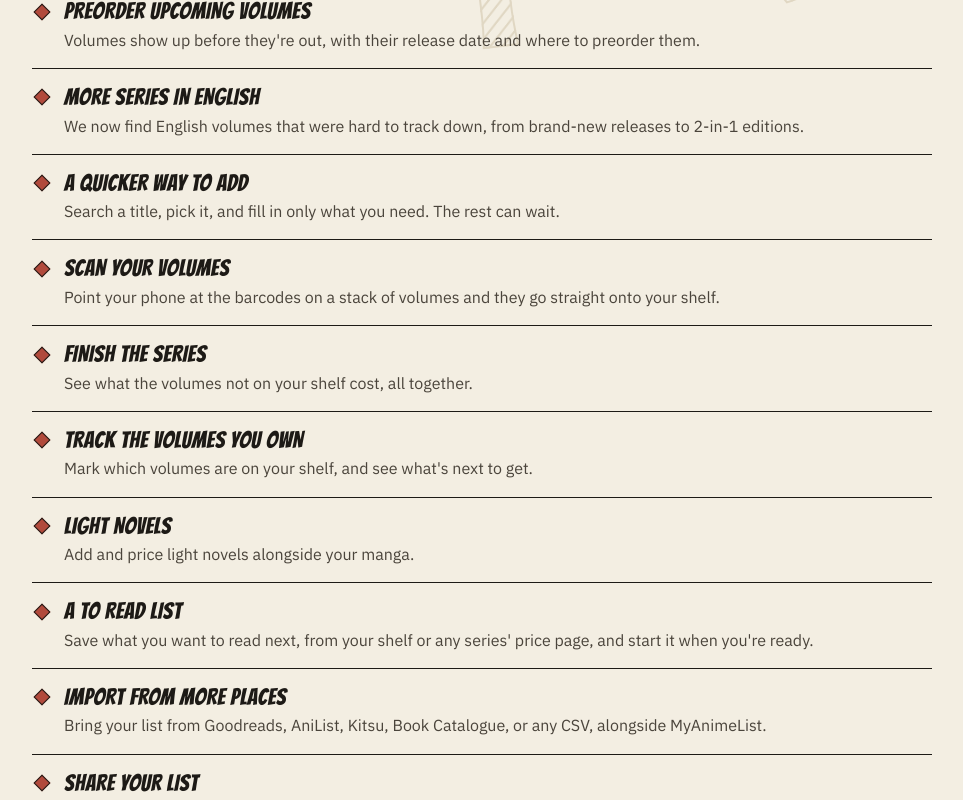
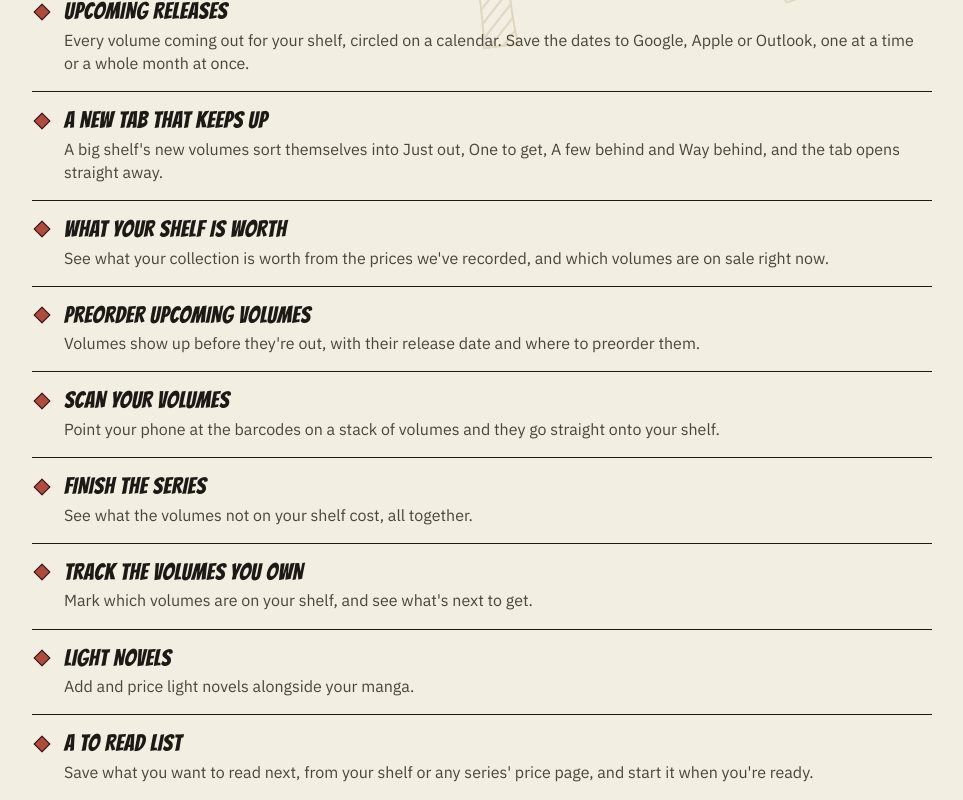
Before and after one commit to Shriyashzzz/mangaTracker, a React (Vite) app in the folder client/: page /updates in a window 1280 px wide. Shown: the part 520-1320 px from the top of the page, without its empty margins (158-1121 px from the left). Built offline with nearby package versions, Linux system fonts and the light colour scheme; no server answers; a web font is replaced by a local one.

Commit message:
feat(updates): announce Upcoming Releases, the sorted New tab and shelf worth
The three lead the updates page and the margin note; four smaller older
items (more series in English, the quicker add, sharing and the tour)
make room.

```diff
--- a/client/src/components/whatsNew/WhatsNew.tsx
+++ b/client/src/components/whatsNew/WhatsNew.tsx
@@ -11,16 +11,16 @@ import TakeTourButton from "../tour/TakeTourButton";
 // the newest big ones only; the rest are on /updates
 const ITEMS = [
   {
-    name: "Preorder upcoming volumes",
-    body: "See what's coming, when, and where to preorder it.",
+    name: "Upcoming Releases",
+    body: "What's coming for your shelf, and the dates saved to your calendar.",
   },
   {
-    name: "Scan your volumes",
-    body: "Add a whole stack from their barcodes, with your phone.",
+    name: "A New tab that keeps up",
+    body: "New volumes sorted by how far behind you are, open straight away.",
   },
   {
-    name: "Finish the series",
-    body: "What the volumes not on your shelf cost, all together.",
+    name: "What your shelf is worth",
+    body: "Your collection's value, and what's on sale right now.",
   },
 ];
 
--- a/client/src/pages/Updates/Updates.tsx
+++ b/client/src/pages/Updates/Updates.tsx
@@ -9,16 +9,20 @@ import { updatesStyles as styles } from "./styles";
 // the big features only, a line each. Add new ones here when they ship
 const UPDATES = [
   {
+    name: "Upcoming Releases",
+    body: "Every volume coming out for your shelf, circled on a calendar. Save the dates to Google, Apple or Outlook, one at a time or a whole month at once.",
+  },
+  {
+    name: "A New tab that keeps up",
+    body: "A big shelf's new volumes sort themselves into Just out, One to get, A few behind and Way behind, and the tab opens straight away.",
+  },
+  {
+    name: "What your shelf is worth",
+    body: "See what your collection is worth from the prices we've recorded, and which volumes are on sale right now.",
+  },
+  {
     name: "Preorder upcoming volumes",
     body: "Volumes show up before they're out, with their release date and where to preorder them.",
-  },
-  {
-    name: "More series in English",
-    body: "We now find English volumes that were hard to track down, from brand-new releases to 2-in-1 editions.",
-  },
-  {
-    name: "A quicker way to add",
-    body: "Search a title, pick it, and fill in only what you need. The rest can wait.",
   },
   {
     name: "Scan your volumes",
@@ -43,14 +47,6 @@ const UPDATES = [
   {
     name: "Import from more places",
     body: "Bring your list from Goodreads, AniList, Kitsu, Book Catalogue, or any CSV, alongside MyAnimeList.",
-  },
-  {
-    name: "Share your list",
-    body: "Send friends your list, with your notes if you want.",
-  },
-  {
-    name: "Take the tour",
-    body: "Kenji walks you through the whole site on a practice shelf. No account needed.",
   },
 ];
 
```
